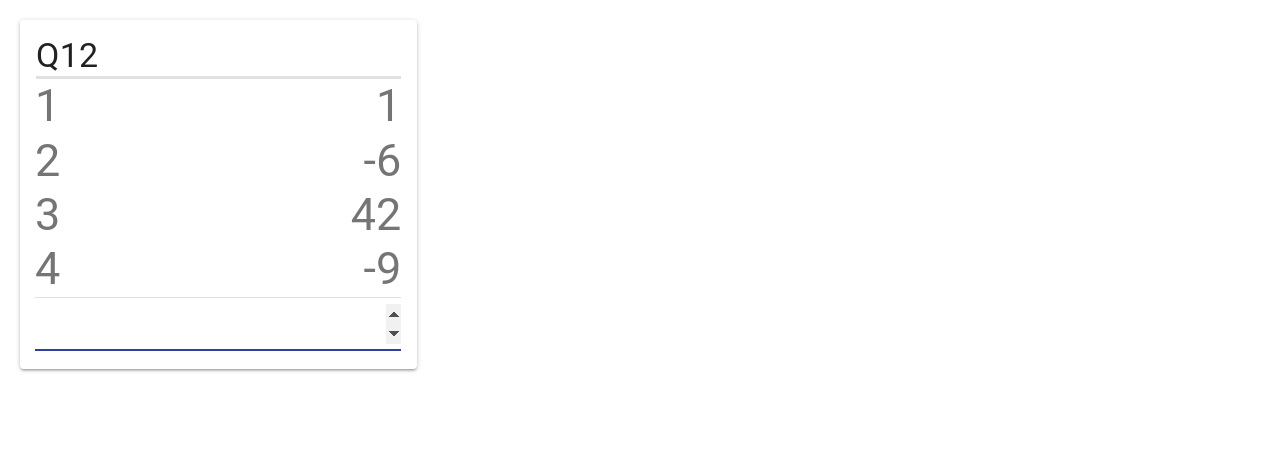
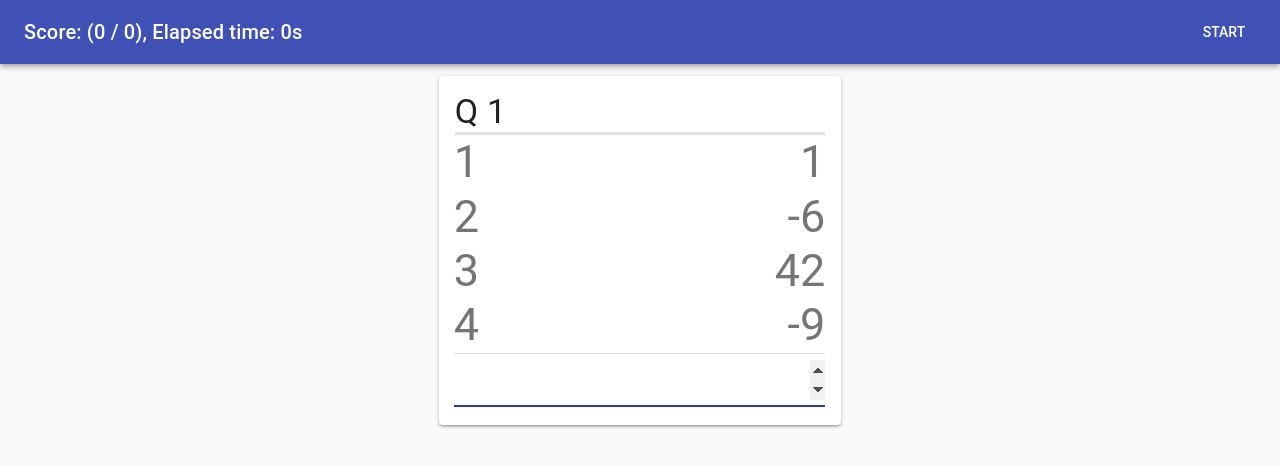
Before and after one commit to john-hu/mental-math, a React (Create React App) app: page / in a window 1280 px wide. Shown: the top 466 px of the page. Built offline with nearby package versions, Linux system fonts and the light colour scheme.

Commit message:
quick first version

```diff
--- a/package.json
+++ b/package.json
@@ -4,6 +4,7 @@
   "private": true,
   "dependencies": {
     "@material-ui/core": "^3.9.3",
+    "@material-ui/icons": "^3.0.2",
     "classnames": "^2.2.6",
     "react": "^16.8.6",
     "react-dom": "^16.8.6",
--- a/src/App.js
+++ b/src/App.js
@@ -1,5 +1,9 @@
 import React, { PureComponent } from 'react';
+import AppBar from '@material-ui/core/AppBar';
+import Button from '@material-ui/core/Button';
 import Grid from '@material-ui/core/Grid';
+import Toolbar from '@material-ui/core/Toolbar';
+import Typography from '@material-ui/core/Typography';
 import { withStyles } from '@material-ui/core/styles';
 
 import Question from './Question';
@@ -9,8 +13,11 @@ const styles = (theme) => ({
     flexGrow: 1
   },
   grid: {
-    margin: 0,
+    margin: '64px 0 0 0',
     width: '100%'
+  },
+  grow: {
+    flexGrow: 1
   },
   question: {
     padding: theme.spacing.unit * 2,
@@ -39,17 +46,83 @@ const rows = [
 ];
 
 class App extends PureComponent {
+  constructor(props) {
+    super(props);
+    this.state = {
+      answeredCount: 0,
+      correctCount: 0,
+      elapsed: 0,
+      startTime: null,
+      timerId: null
+    };
+  }
+
+  handleTimerUpdate = () => this.setState({ elapsed: new Date().getTime() - this.state.startTime });
+
+  handleTimerStartStop = (fn) => {
+    if (this.state.timerId) {
+      window.clearInterval(this.state.timerId);
+      this.setState(
+        {
+          timerId: null,
+          startTime: 0
+        },
+        typeof fn === 'function' ? fn : undefined
+      );
+    } else {
+      this.setState(
+        {
+          answeredCount: 0,
+          correctCount: 0,
+          elapsed: 0,
+          startTime: new Date().getTime(),
+          timerId: window.setInterval(this.handleTimerUpdate, 250)
+        },
+        typeof fn === 'function' ? fn : undefined
+      );
+    }
+  };
+
   handleAnswered = (userAnswer, answer, correct) => {
-    alert(correct ? 'You are correct' : `The correct answer is ${answer}`);
+    if (!this.state.timerId) {
+      this.handleTimerStartStop(this.increaseAnswered.bind(this, correct));
+    } else {
+      this.increaseAnswered(correct);
+    }
+  };
+
+  increaseAnswered = (correct) => {
+    const { answeredCount, correctCount } = this.state;
+    this.setState({
+      answeredCount: answeredCount + 1,
+      correctCount: (correctCount || 0) + +correct
+    });
   };
 
   render() {
     const { classes } = this.props;
+    const { answeredCount, correctCount, elapsed, timerId } = this.state;
+    const score = `(${correctCount} / ${answeredCount})`;
     return (
       <div className={classes.root} onKeyPress={this.handleAnswerChanged}>
-        <Grid container spacing={24} className={classes.grid}>
+        <AppBar>
+          <Toolbar>
+            <Typography className={classes.grow} color="inherit" variant="h6">
+              Score: {score}, Elapsed time: {Math.round(elapsed / 1000)}s
+            </Typography>
+            <Button color="inherit" onClick={this.handleTimerStartStop}>
+              {timerId ? 'Stop' : 'Start'}
+            </Button>
+          </Toolbar>
+        </AppBar>
+        <Grid className={classes.grid} container spacing={24} justify="center">
           <Grid item xs={12} sm={6} md={4}>
-            <Question className={classes.question} rows={rows} header="Q12" onAnswer={this.handleAnswered} />
+            <Question
+              className={classes.question}
+              rows={rows}
+              header={`Q ${answeredCount + 1}`}
+              onAnswer={this.handleAnswered}
+            />
           </Grid>
         </Grid>
       </div>
--- a/src/Question.js
+++ b/src/Question.js
@@ -56,6 +56,16 @@ class Question extends PureComponent {
     };
   }
 
+  componentWillReceiveProps(nextProps) {
+    if (nextProps.header !== this.props.header) {
+      const candidates = nextProps.rows.map(({ min, max }) => Math.round(Math.random() * max + min));
+      this.setState({
+        candidates,
+        answer: candidates.reduce((acc, v) => acc + v, 0)
+      });
+    }
+  }
+
   handleKeyPressed = (e) => {
     const { onAnswer } = this.props;
     if (!e.target.value || e.key !== 'Enter' || !onAnswer) {
@@ -63,6 +73,7 @@ class Question extends PureComponent {
     }
     const userAnswer = +e.target.value;
     onAnswer(userAnswer, this.state.answer, userAnswer === this.state.answer);
+    e.target.value = '';
   };
 
   renderRow = (value, index) => {
--- a/src/index.js
+++ b/src/index.js
@@ -1,9 +1,16 @@
 import React from 'react';
 import ReactDOM from 'react-dom';
+import CssBaseline from '@material-ui/core/CssBaseline'
 import App from './App';
 import * as serviceWorker from './serviceWorker';
 
-ReactDOM.render(<App />, document.getElementById('root'));
+const app = (
+  <div>
+    <CssBaseline />
+    <App />
+  </div>
+);
+ReactDOM.render(app, document.getElementById('root'));
 
 // If you want your app to work offline and load faster, you can change
 // unregister() to register() below. Note this comes with some pitfalls.
```
Also changed, not shown: 1 other file (tests, documents, lock files or other folders).
